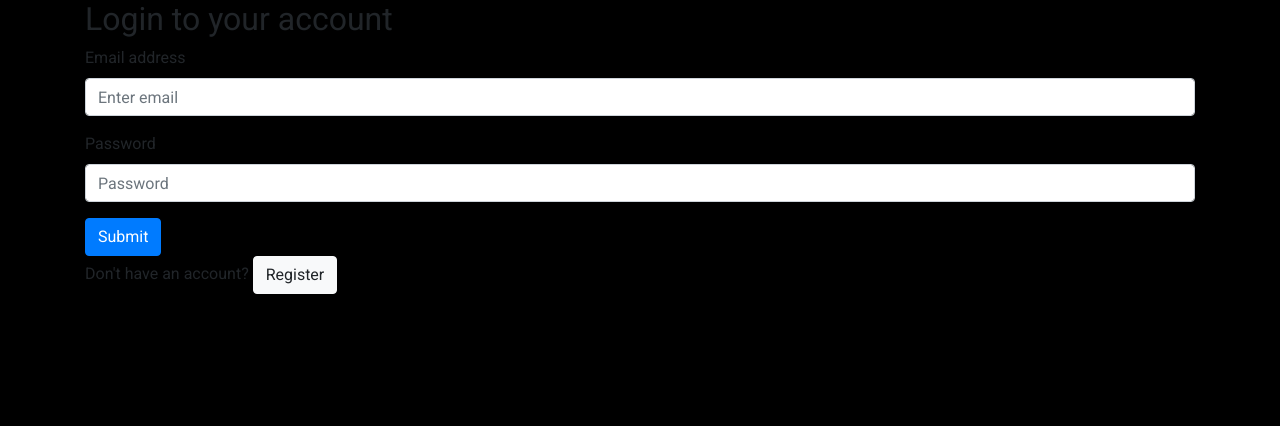
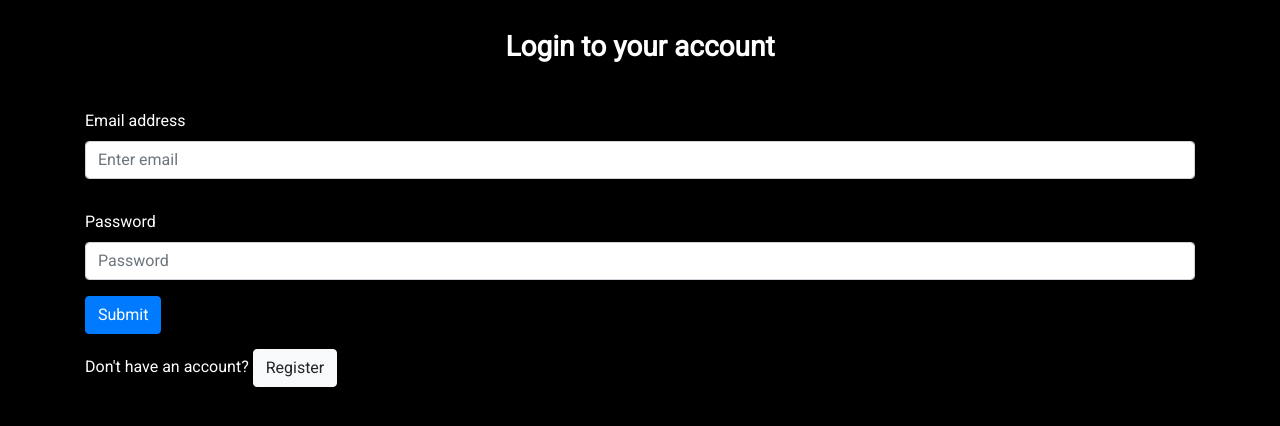
Before and after one commit to cwakim/prototype-frontend, an Angular app: page /login in a window 1280 px wide. Shown: the top 426 px of the page. Built offline with nearby package versions, Linux system fonts and the light colour scheme; no server answers.

Commit message:
Integrate the user pages design

```diff
--- a/src/styles.css
+++ b/src/styles.css
@@ -8,3 +8,14 @@ body {
   background: #000;
   font-family: 'Roboto', sans-serif;
 }
+.subtitle {
+  color: #fff;
+  font-size: 28px;
+  text-align: center;
+  margin: 30px 0px;
+  font-weight: bold;
+}
+label, .links {
+  margin-top: 15px;
+  color: #fff;
+}
```
